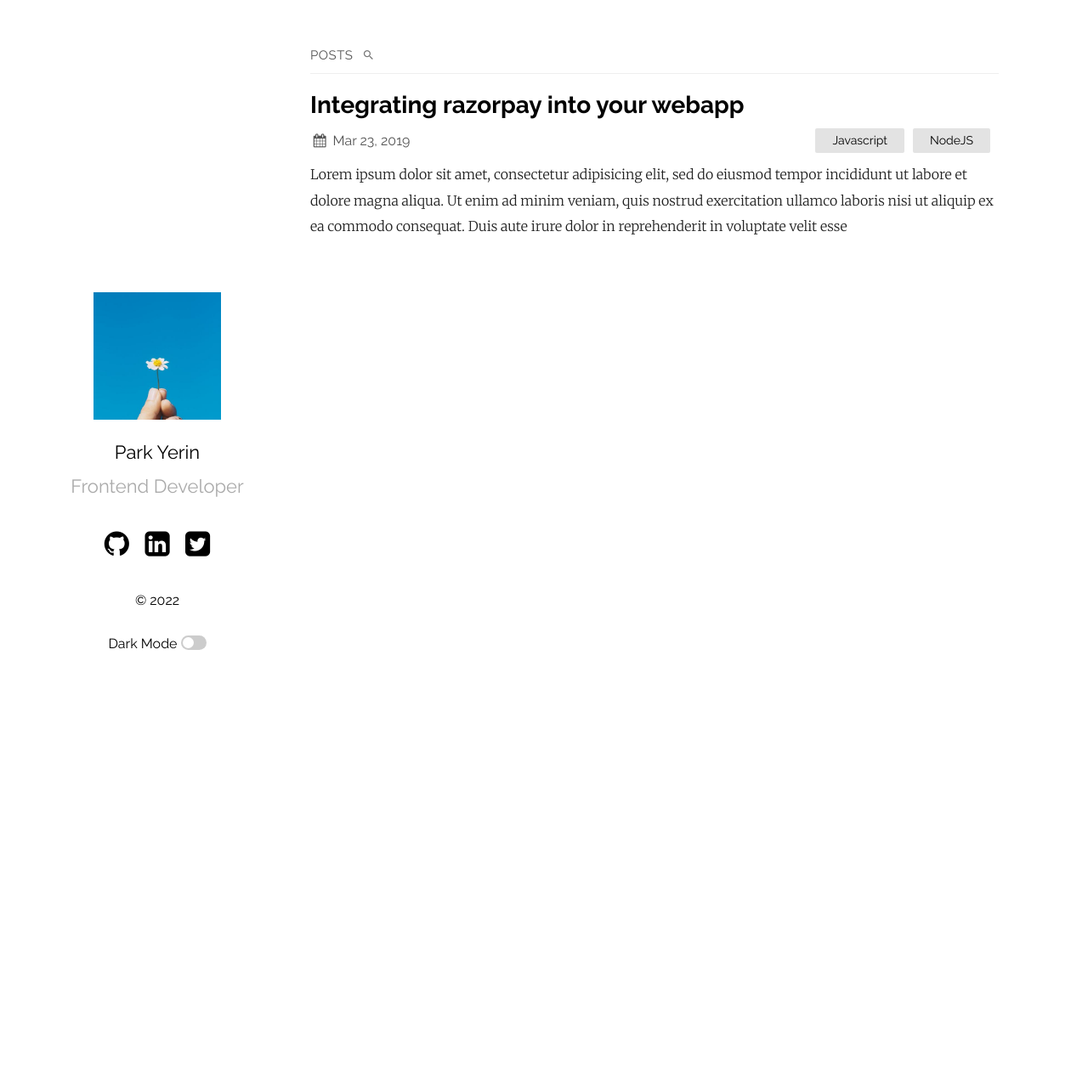
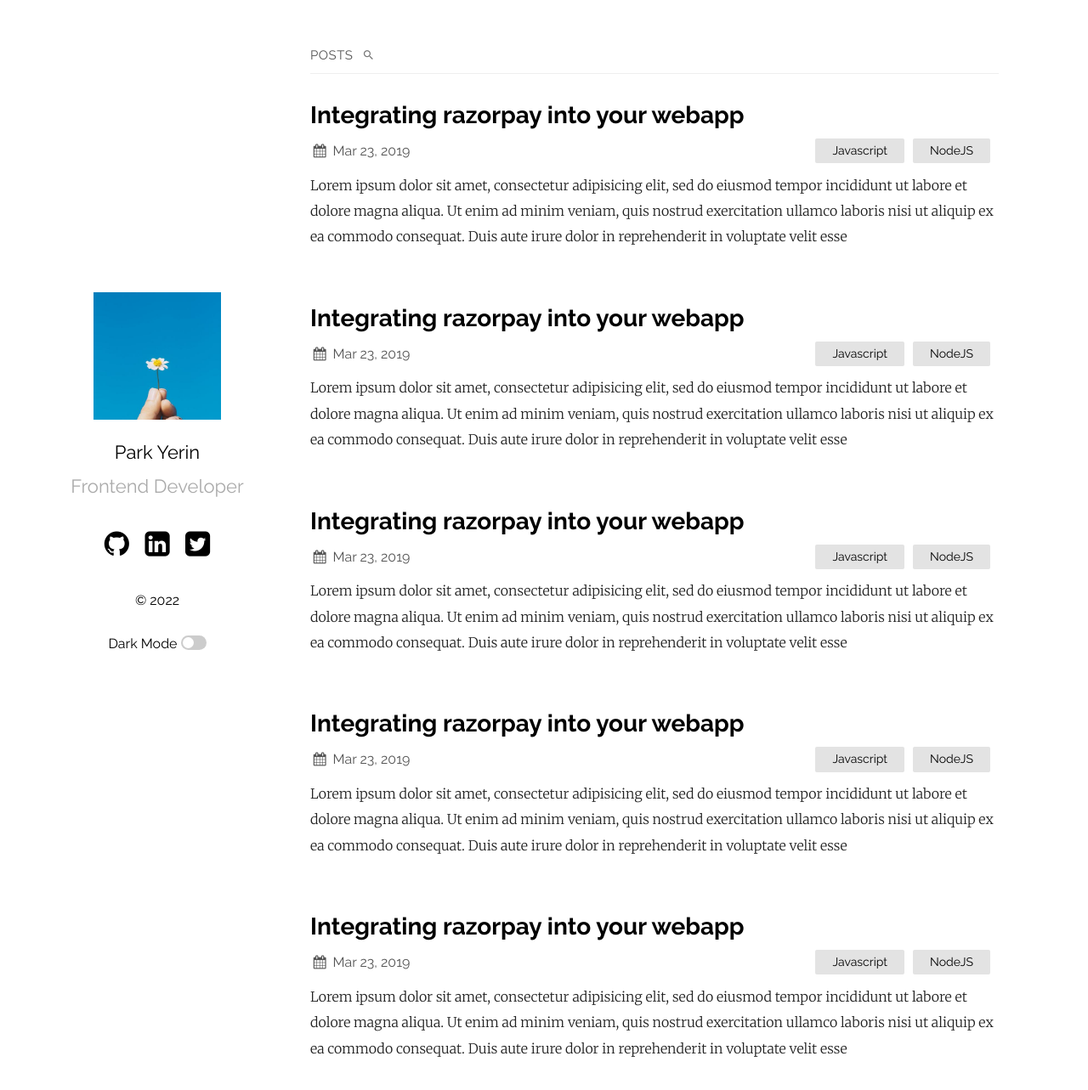
Before and after one commit to lvest/lvest.github.io, a Jekyll site: the page built from index.md, in a window 1280 px wide and 1326 px high. Shown: the top 1283 px of the window at 85% size. Built offline with Jekyll 4.4.1, drawn with Linux system fonts in a browser that asks for light colours.

Commit message:
임시 포스트 추가

````diff
--- a/_layouts/home.html
+++ b/_layouts/home.html
@@ -4,11 +4,7 @@ layout: default
 
 {%- if page.title -%}
 <h1 class="page-heading">{{ page.title }}</h1>
-{%- endif -%}
-
-{{ content }}
-
-{%- if site.posts.size > 0 -%}
+{%- endif -%} {{ content }} {%- if site.posts.size > 0 -%}
 <ul class="posts">
   <li class="posts-labelgroup" id="posts-labelgroup">
     <h1 id="posts-label">posts</h1>
@@ -16,16 +12,28 @@ layout: default
     <div class="search-container">
       <div class="search-section">
         <i class="icon-search"></i>
-          <input type="text" name="search" id="searchbar" autocomplete="off" aria-label="search in posts">
+        <input
+          type="text"
+          name="search"
+          id="searchbar"
+          autocomplete="off"
+          aria-label="search in posts"
+        />
       </div>
-        <div class="search-results" id="search-results" data-placeholder="No Results" style="display: none;"></div>
+      <div
+        class="search-results"
+        id="search-results"
+        data-placeholder="No Results"
+        style="display: none"
+      ></div>
     </div>
     {% endif %}
   </li>
 
   {%- for post in site.posts -%}
-      <li>
-        {%- assign date_format = site.plainwhite.date_format | default: "%b %-d, %Y" -%}
+  <li class="post-wrapper">
+    {%- assign date_format = site.plainwhite.date_format | default: "%b %-d, %Y"
+    -%}
     <a class="post-link" href="{{ post.url | relative_url }}">
       <h2 class="post-title">{{ post.title | escape }}</h2>
     </a>
@@ -43,9 +51,7 @@ layout: default
       {%- endif -%}
     </div>
     <div class="post">
-          {%- if site.show_excerpts -%}
-            {{ post.excerpt }}
-          {%- endif -%}
+      {%- if site.show_excerpts -%} {{ post.excerpt }} {%- endif -%}
     </div>
   </li>
   {%- endfor -%}
--- /dev/null
+++ b/_posts/2019-03-23-welcome-to-jekyll copy 2.markdown
@@ -0,0 +1,28 @@
+---
+layout: post
+title:  "Integrating razorpay into your webapp"
+date:   2019-03-23 21:03:36 +0530
+categories: Javascript NodeJS
+---
+Lorem ipsum dolor sit amet, consectetur adipisicing elit, sed do eiusmod tempor incididunt ut labore et dolore magna aliqua. Ut enim ad minim veniam, quis nostrud exercitation ullamco laboris nisi ut aliquip ex ea commodo consequat. Duis aute irure dolor in reprehenderit in voluptate velit esse
+
+```javascript
+const Razorpay = require('razorpay');
+
+let rzp = Razorpay({
+	key_id: 'KEY_ID',
+	secret: 'name'
+});
+
+// capture request
+rzp.capture(payment_id, cost)
+	.then(function (data) {
+		return 2;
+	})
+```
+
+Check out the [Jekyll docs][jekyll-docs] for more info on how to get the most out of Jekyll. File all bugs/feature requests at [Jekyll’s GitHub repo][jekyll-gh]. If you have questions, you can ask them on [Jekyll Talk][jekyll-talk].
+
+[jekyll-docs]: https://jekyllrb.com/docs/home
+[jekyll-gh]:   https://github.com/jekyll/jekyll
+[jekyll-talk]: https://talk.jekyllrb.com/
--- /dev/null
+++ b/_posts/2019-03-23-welcome-to-jekyll copy 3.markdown
@@ -0,0 +1,28 @@
+---
+layout: post
+title:  "Integrating razorpay into your webapp"
+date:   2019-03-23 21:03:36 +0530
+categories: Javascript NodeJS
+---
+Lorem ipsum dolor sit amet, consectetur adipisicing elit, sed do eiusmod tempor incididunt ut labore et dolore magna aliqua. Ut enim ad minim veniam, quis nostrud exercitation ullamco laboris nisi ut aliquip ex ea commodo consequat. Duis aute irure dolor in reprehenderit in voluptate velit esse
+
+```javascript
+const Razorpay = require('razorpay');
+
+let rzp = Razorpay({
+	key_id: 'KEY_ID',
+	secret: 'name'
+});
+
+// capture request
+rzp.capture(payment_id, cost)
+	.then(function (data) {
+		return 2;
+	})
+```
+
+Check out the [Jekyll docs][jekyll-docs] for more info on how to get the most out of Jekyll. File all bugs/feature requests at [Jekyll’s GitHub repo][jekyll-gh]. If you have questions, you can ask them on [Jekyll Talk][jekyll-talk].
+
+[jekyll-docs]: https://jekyllrb.com/docs/home
+[jekyll-gh]:   https://github.com/jekyll/jekyll
+[jekyll-talk]: https://talk.jekyllrb.com/
--- /dev/null
+++ b/_posts/2019-03-23-welcome-to-jekyll copy 4.markdown
@@ -0,0 +1,28 @@
+---
+layout: post
+title:  "Integrating razorpay into your webapp"
+date:   2019-03-23 21:03:36 +0530
+categories: Javascript NodeJS
+---
+Lorem ipsum dolor sit amet, consectetur adipisicing elit, sed do eiusmod tempor incididunt ut labore et dolore magna aliqua. Ut enim ad minim veniam, quis nostrud exercitation ullamco laboris nisi ut aliquip ex ea commodo consequat. Duis aute irure dolor in reprehenderit in voluptate velit esse
+
+```javascript
+const Razorpay = require('razorpay');
+
+let rzp = Razorpay({
+	key_id: 'KEY_ID',
+	secret: 'name'
+});
+
+// capture request
+rzp.capture(payment_id, cost)
+	.then(function (data) {
+		return 2;
+	})
+```
+
+Check out the [Jekyll docs][jekyll-docs] for more info on how to get the most out of Jekyll. File all bugs/feature requests at [Jekyll’s GitHub repo][jekyll-gh]. If you have questions, you can ask them on [Jekyll Talk][jekyll-talk].
+
+[jekyll-docs]: https://jekyllrb.com/docs/home
+[jekyll-gh]:   https://github.com/jekyll/jekyll
+[jekyll-talk]: https://talk.jekyllrb.com/
--- /dev/null
+++ b/_posts/2019-03-23-welcome-to-jekyll copy.markdown
@@ -0,0 +1,28 @@
+---
+layout: post
+title:  "Integrating razorpay into your webapp"
+date:   2019-03-23 21:03:36 +0530
+categories: Javascript NodeJS
+---
+Lorem ipsum dolor sit amet, consectetur adipisicing elit, sed do eiusmod tempor incididunt ut labore et dolore magna aliqua. Ut enim ad minim veniam, quis nostrud exercitation ullamco laboris nisi ut aliquip ex ea commodo consequat. Duis aute irure dolor in reprehenderit in voluptate velit esse
+
+```javascript
+const Razorpay = require('razorpay');
+
+let rzp = Razorpay({
+	key_id: 'KEY_ID',
+	secret: 'name'
+});
+
+// capture request
+rzp.capture(payment_id, cost)
+	.then(function (data) {
+		return 2;
+	})
+```
+
+Check out the [Jekyll docs][jekyll-docs] for more info on how to get the most out of Jekyll. File all bugs/feature requests at [Jekyll’s GitHub repo][jekyll-gh]. If you have questions, you can ask them on [Jekyll Talk][jekyll-talk].
+
+[jekyll-docs]: https://jekyllrb.com/docs/home
+[jekyll-gh]:   https://github.com/jekyll/jekyll
+[jekyll-talk]: https://talk.jekyllrb.com/
--- a/_sass/plain.scss
+++ b/_sass/plain.scss
@@ -139,7 +139,7 @@ main {
   flex-wrap: wrap;
   justify-content: center;
   a {
-    margin-bottom: .5em;
+    margin-bottom: 0.5em;
   }
   li {
     i {
@@ -164,7 +164,7 @@ main {
 
     a {
       display: block;
-      font-family: 'Merriweather';
+      font-family: "Merriweather";
       text-align: center;
       padding: 1rem 0;
       text-decoration: none;
@@ -178,8 +178,9 @@ main {
 }
 
 .post-wrapper {
-  border-bottom: 1px solid #ececec;
-  margin-bottom: 1rem;
+  // border-bottom: 1px solid #ececec;
+  margin-top: 2rem;
+  margin-bottom: 2rem;
   padding-bottom: 1rem;
 }
 
@@ -286,7 +287,8 @@ main {
   transition: width 0.1s;
 }
 table {
-  th, td {
+  th,
+  td {
     padding: 8px 13px;
     border: 1px solid #dfe2e5;
   }
@@ -328,7 +330,7 @@ footer {
     flex-direction: column;
     align-items: center;
     margin: 0 40px;
-    @media screen and (max-width: $smallMobileW){
+    @media screen and (max-width: $smallMobileW) {
       margin: 0 20px;
     }
     border-top: 1px solid #eee;
````
Also changed, not shown: _sass/search.scss (+5 -7 lines). Lines whose indentation alone changed are shown as unchanged.
